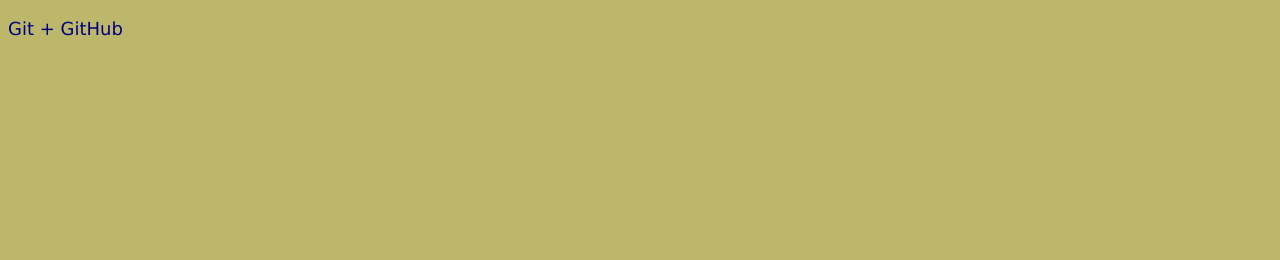
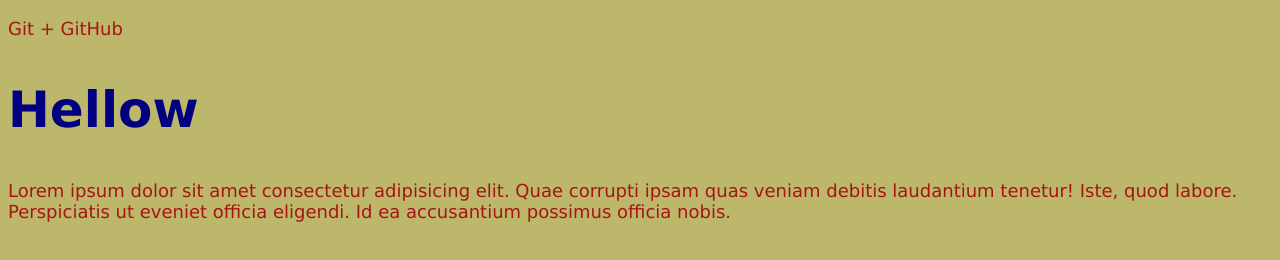
Before and after one commit to zve4202/git-test, a plain HTML site: page index.html in a window 1280 px wide. Drawn offline with Linux system fonts and the light colour scheme.

Commit message:
Наши первые изменения

```diff
--- a/css/main.css
+++ b/css/main.css
@@ -4,3 +4,11 @@ body {
     font-size: 18px;
     background-color: darkkhaki;
 }
+
+p {
+    color: rgb(167, 20, 20);
+}
+
+h2 {
+    font-size: 50px;
+}
--- a/index.html
+++ b/index.html
@@ -9,5 +9,7 @@
 </head>
 <body>
     <p>Git + GitHub</p>
+    <h2>Hellow</h2>
+    <p>Lorem ipsum dolor sit amet consectetur adipisicing elit. Quae corrupti ipsam quas veniam debitis laudantium tenetur! Iste, quod labore. Perspiciatis ut eveniet officia eligendi. Id ea accusantium possimus officia nobis.</p>
 </body>
 </html>
```
